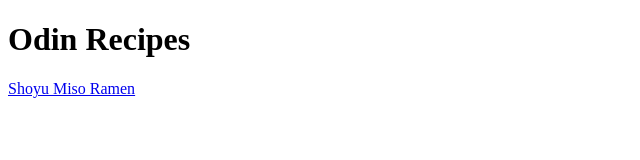
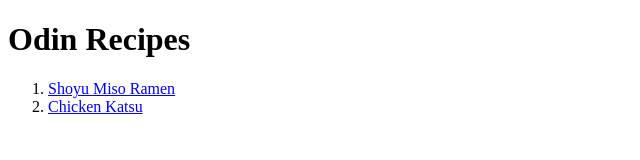
Before and after one commit to Prae-torius/odin-recipes, a plain HTML site: page index.html in a window 1280 px wide. Shown: the whole page, without its empty margins (0-640 px from the left). Drawn offline with Linux system fonts and the light colour scheme.

Commit message:
Add link to chicken-katsu page on main page

```diff
--- a/index.html
+++ b/index.html
@@ -8,7 +8,10 @@
 
   <body>
     <h1>Odin Recipes</h1>
-    <a href="./recipes/shoyu-miso-ramen.html">Shoyu Miso Ramen</a>
+    <ol>
+      <li><a href="./recipes/shoyu-miso-ramen.html">Shoyu Miso Ramen</a></li>
+      <li><a href="./recipes/chicken-katsu.html">Chicken Katsu</a></li>
+    </ol>
   </body>
 
 </html>
```
